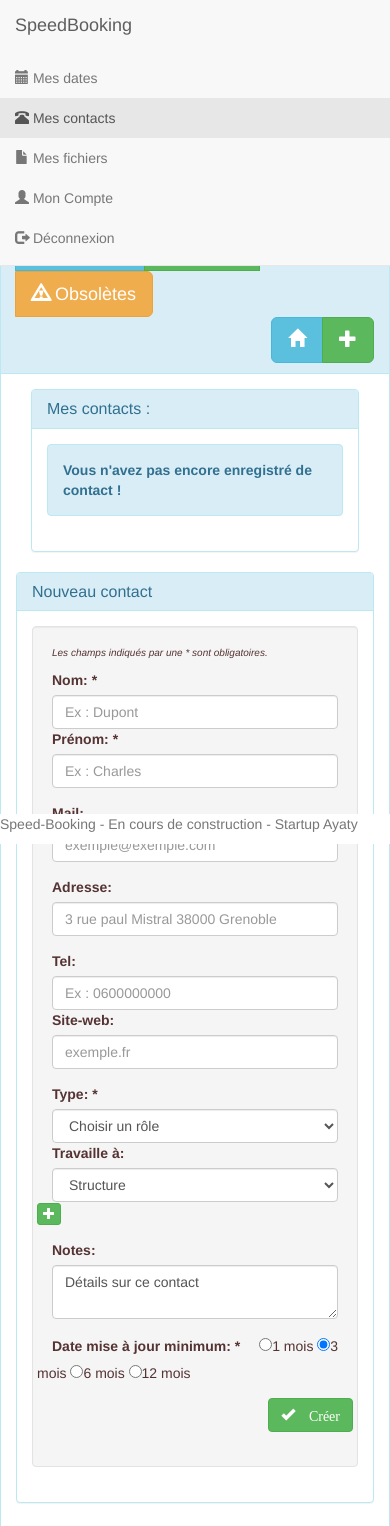
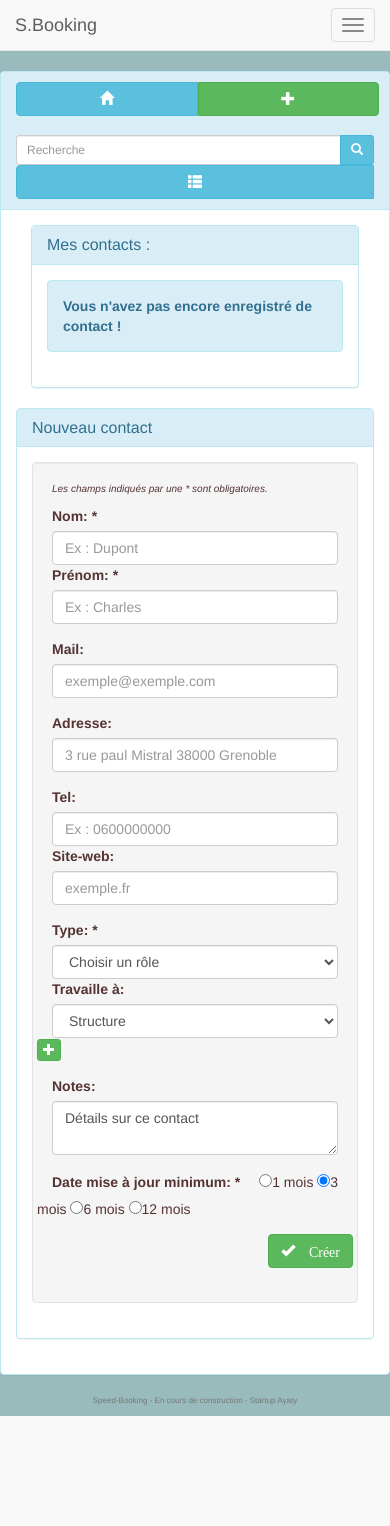
Before and after one commit to Projet-booking-IUT2/speed-booking, a PHP site: page /Views/view.interne.contacts.MAIN.php in a window 390 px wide. Shown: the top 1526 px of the page. After the commit the page ends 1416 px from the top, so only its background shows below. Run offline with PHP 8.4, Linux system fonts and the light colour scheme; data that the repository does not hold is empty; some libraries are stand-ins or nearby versions.

Commit message:
responsive design

```diff
--- a/Speedbooking/Views/index.css
+++ b/Speedbooking/Views/index.css
@@ -1,8 +1,11 @@
 body {
-    padding-top: 70px; /* Pour que les éléments ne disparaissent pas sous la barre de menu*/
     color: #533;
     background-color: #9bb
     }
+header nav {
+  width: 100%;
+}
+
 .LienMenuDeroulant {
    color:white;
    text-decoration: none;
@@ -12,7 +15,7 @@ body {
     font-size: 25px;
 }
 
-td, th {
+.periode td, .periode th {
     text-align: center;
     font-size: 25px;
     height: 80px;
@@ -28,32 +31,11 @@ td, th {
     text-decoration: none;
 }
 
-#logoB {
-  height: 200px;
-	background: white;
-	width: 200px;
-
+.form-horizontal .control-label{
+   text-align:left !important;
 }
 
-
-#logoOver {
-margin-left: auto;
-margin-right: auto;
-margin-top: 25px;
-margin-bottom: 25px;
+footer  {
+  font-size: 8px;
+  text-align: center;
 }
-.form-horizontal .control-label {
-    text-align: left;
-}
-
-footer {
-position:fixed;
-bottom:0;
-left:0;
-width: 100%;
-background: white;
-}
-/*
--RWD
--Couleurs + footer
-*/
--- a/Speedbooking/Views/view.evenementNouveau.php
+++ b/Speedbooking/Views/view.evenementNouveau.php
@@ -12,7 +12,10 @@
 </li>
 <li><a href="../Controler/portail.ctrl.php" ><span class="glyphicon glyphicon-log-out"></span> Déconnexion</a></li>
 </ul>
-
+</div><!--navbar collapse-->
+</div><!--container nav-->
+</nav><!-- nav-->
+</header>
 <div class="col-md-8">
   <div class="panel panel-info">
     <div class="panel-heading">
--- a/Speedbooking/Views/view.externe.connexion_failed.php
+++ b/Speedbooking/Views/view.externe.connexion_failed.php
@@ -7,8 +7,9 @@ Page de connexion failed
   <li><a href="index.php"><span class="glyphicon glyphicon-home"></span> Accueil</a></li>
   <li class="active"><a href="../Controler/portail.ctrl.php" ><span class="glyphicon glyphicon-log-in"></span> Connexion</a></li>
 </ul>
-</div>
-</div>
+</div><!--navbar collapse-->
+</div><!--container nav-->
+</nav><!-- nav-->
 </header>
       <section class="row">
         <div class="col-md-offset-2 col-md-8 col-md-offset-2">
--- a/Speedbooking/Views/view.header.php
+++ b/Speedbooking/Views/view.header.php
@@ -37,7 +37,6 @@ Améliorations :
       <script src="http://maxcdn.bootstrapcdn.com/bootstrap/3.3.5/js/bootstrap.min.js"></script>
       <!--script pour les boites de confirmation-->
       <script>
-
       $(function() {
       	$('a[data-confirm]').click(function(ev) {
       		var href = $(this).attr('href');
@@ -52,15 +51,31 @@ Améliorations :
       		return false;
       	});
       });
+
+      $(function (){
+  $('#menu').on('shown.bs.collapse', function () {
+    $('#icone').removeClass('glyphicon glyphicon-sort-by-alphabet').addClass('glyphicon-folder-open');
+  })
+  $('#menu').on('hidden.bs.collapse', function () {
+    $('#icone').removeClass('glyphicon-folder-open').addClass('glyphicon-folder-close');
+  })
+});
       </script>
       <title>SpeedBooking</title>
     </head>
     <body>
       <div class="container">
         <header class ="row">
-          <div class="navbar navbar-default navbar-fixed-top">
-              <div class="container">
+          <nav class="navbar navbar-default navbar-static-top" role="navigation">
+              <div class="container-fluid">
                 <div class="navbar-header">
-                  <a class="navbar-brand" href="#">SpeedBooking</a>
+                    <button type="button" class="navbar-toggle" data-toggle="collapse" data-target=".navbar-collapse">
+                        <span class="icon-bar"></span>
+                        <span class="icon-bar"></span>
+                        <span class="icon-bar"></span>
+                    </button>
+                    <a class="navbar-brand hidden-xs hidden-sm" href="#">Speed Booking</a>
+                    <a class="navbar-brand hidden-md hidden-lg visible-xs visible-sm" href="#">S.Booking</a>
                 </div>
-                <ul class=" nav navbar-nav navbar-right">
+                <div class="collapse navbar-collapse">
+                  <ul class=" nav navbar-nav navbar-right">
--- a/Speedbooking/Views/view.interne.contacts.MAIN.php
+++ b/Speedbooking/Views/view.interne.contacts.MAIN.php
@@ -30,20 +30,6 @@ $data['structures'] -> liste des structures de contacts existantes pour la toolb
 $data['tris']->type de tri séléctionné (éventuellement)
 
 
-
-A faire :
-
-Améliorations :
-//////////////////////////////////
-Pour les STRUCTURES lors de la création d'un contact : ///////////////////////////////////////////////////////////////////////////////////
--soit on transforme le champ "travaille à" en <option> qui propose toutes les structures existantes.
-Et à coté de ce champ, on met un petit "+" qui permet d'ajouter une nouvelle structure si besoin.
-Comme ça, l'user n'a pas besoin de créer d'abord sa structure pour ensuite retourner créer son contact
-(ça serait nul et chiant)
--soit on fait une fiche structure pour créer des structures et ensuite lui ajouter des contacts/staff, mais
-c'est nul je trouve
-
-
 -->
 <?php include('../Views/view.header.php'); ?>
 
@@ -58,8 +44,9 @@ c'est nul je trouve
 </li>
 <li><a href="../Controler/portail.ctrl.php" ><span class="glyphicon glyphicon-log-out"></span> Déconnexion</a></li>
 </ul>
+</div><!--navbar collapse-->
 </div><!--container nav-->
-</div><!-- nav-->
+</nav><!-- nav-->
 </header>
 <div class="row">
   <div class="panel panel-info">
--- a/Speedbooking/Views/view.interne.contacts.php
+++ b/Speedbooking/Views/view.interne.contacts.php
@@ -182,4 +182,3 @@
     } else {
      include '../Views/view.interne.contactNouveau.php';
     } ?>
-<?php include('../Views/view.footer.php'); ?>
--- a/Speedbooking/Views/view.interne.contacts.toolbar.php
+++ b/Speedbooking/Views/view.interne.contacts.toolbar.php
@@ -1,15 +1,22 @@
-<div class="btn-toolbar">
-    <form class="navbar-form btn-group" action="../Controler/contacts.ctrl.php" method="post">
-      <div class="form-group">
-        <input type="search" class="input-sm form-control" placeholder="Recherche par mots clés" name="keyword">
-        <button type="submit" class="btn btn-primary btn-sm"><span class="glyphicon glyphicon-eye-open"></span>
-        </button>
+<div class="btn-toolbar hidden-xs hidden-sm">
+
+  <div class="btn-group"><a href="../Controler/contacts.ctrl.php?accueil=true" class="btn btn-lg btn-info">
+    <span class="glyphicon glyphicon-home"></span>
+  </a></div>
+  <div class="btn-group">
+    <form class="navbar-form " role="search"  action="../Controler/contacts.ctrl.php" method="post">
+      <div class="input-group">
+        <input type="search" class="input-sm form-control" placeholder="Recherche"  name="keyword">
+        <div class="input-group-btn">
+            <button class="btn btn-info btn-sm" type="submit"><i class="glyphicon glyphicon-search"></i></button>
+        </div>
       </div>
     </form>
-    <div class="btn-group">
+  </div>
+    <div class="btn-group" id="#menu">
       <!--trier par ordre alpha A-Z | PAR DEFAUT-->
       <a href="#" class="btn btn-lg btn-info">
-        <span class="glyphicon glyphicon-sort-by-alphabet"></span> Nom
+        <span class="glyphicon glyphicon-sort-by-alphabet" id="icone"></span> Nom
       </a>
       <!--trier par ordre alpha Z-A
       <a href="#" class="btn btn-info">
@@ -57,31 +64,72 @@
           </ul>
         </li>
       </ul>
-      <!--N'afficher que les favoris OFF -->
+      <!--N'afficher que les favoris -->
       <a href="#" class="btn btn-lg btn-success">
         <span class="glyphicon glyphicon-heart"></span> Favoris
       </a>
-      <!-- N'afficher que les favoris ON
-      <a href="#" class="btn btn-lg btn-success">
-        <span class="glyphicon glyphicon-heart" style="color:#e43d48;"> Favoris</span>
-      </a>
-      -->
-      <!-- N'afficher que les OBSOLETES OFF -->
+
+      <!-- N'afficher que les OBSOLETES-->
       <a href="#" class="btn btn-lg btn-warning">
         <span class="glyphicon glyphicon-warning-sign"></span> Obsolètes
       </a>
-      <!-- N'afficher que les OBSOLETES ON
-      <a href="#" class="btn btn-lg btn-warning">
-        <span class="glyphicon glyphicon-warning-sign" style="color:#e43d48;"> Obsolètes</span>
-      </a>
-      -->
+
     </div>
     <div class="btn-group pull-right">
-      <a href="../Controler/contacts.ctrl.php?accueil=true" class="btn btn-lg btn-info">
-        <span class="glyphicon glyphicon-home"></span>
-      </a>
       <a href="../Controler/contacts.ctrl.php?create=true" class="btn btn-lg btn-success">
         <span class="glyphicon glyphicon-plus"></span>
       </a>
     </div><!--btngroupe-->
 </div><!--toolbar-->
+
+<!--Toolbar responsive -->
+<div class="btn-toolbar hidden-lg hidden-md visible-xs visible-sm">
+    <div class="btn-group btn-group-justified">
+      <a href="../Controler/contacts.ctrl.php?accueil=true" class="btn btn-block btn-info">
+        <span class="glyphicon glyphicon-home"></span>
+      </a>
+      <a href="../Controler/contacts.ctrl.php?create=true" class="btn btn-block btn-success">
+        <span class="glyphicon glyphicon-plus"></span>
+      </a>
+    </div>
+    <div class="btn-group">
+      <form class="navbar-form " role="search"  action="../Controler/contacts.ctrl.php" method="post">
+        <div class="input-group">
+          <input type="search" class="input-sm form-control" placeholder="Recherche"  name="keyword">
+          <div class="input-group-btn">
+              <button class="btn btn-info btn-sm" type="submit"><i class="glyphicon glyphicon-search"></i></button>
+          </div>
+        </div>
+      </form>
+    </div>
+    <div class="btn-group ">
+      <div class="btn-group btn-group-justified">
+        <a class="btn btn-block btn-info " data-toggle="collapse" href="#MenuRecherche">
+          <span class="glyphicon glyphicon-th-list"></span>
+        </a>
+      </div>
+      <ul id="MenuRecherche" class="collapse nav">
+        <div class="btn-group btn-group-justified">
+        <li  class="btn btn-lg btn-info">
+              <a href="#">
+                <span class="glyphicon glyphicon-sort-by-alphabet" id="icone"></span>
+              </a>
+        </li>
+        <li class="btn btn-lg btn-info">
+          <a href="#" >
+            <span class="glyphicon glyphicon-sort-by-attributes-alt"></span>
+          </a>
+        </li>
+        <li class="btn btn-lg btn-success">
+          <a href="#" >
+            <span class="glyphicon glyphicon-heart"></span>
+          </a>
+        </li>
+        <li class="btn btn-lg btn-warning">
+          <a href="#" >
+            <span class="glyphicon glyphicon-warning-sign"></span>
+          </a>
+        </li></div>
+      </ul>
+    </div>
+</div>
--- a/Speedbooking/Views/view.interne.date.php
+++ b/Speedbooking/Views/view.interne.date.php
@@ -11,8 +11,10 @@
         </li>
         <li><a href="../Controler/portail.ctrl.php" ><span class="glyphicon glyphicon-log-out"></span> Déconnexion</a></li>
       </ul>
+    </div><!--navbar collapse-->
     </div><!--container nav-->
-  </div><!-- nav-->
+    </nav><!-- nav-->
+  </header>
   <script type="text/javascript">
       jQuery(function($){
           $('.month').hide();
--- a/Speedbooking/Views/view.interne.groupe.php
+++ b/Speedbooking/Views/view.interne.groupe.php
@@ -14,8 +14,9 @@
         </li>
         <li><a href="../Controler/portail.ctrl.php" ><span class="glyphicon glyphicon-log-out"></span> Déconnexion</a></li>
       </ul>
-    </div>
-  </div>
+    </div><!--navbar collapse-->
+    </div><!--container nav-->
+    </nav><!-- nav-->
 </header>
 <?php include('../Views/view.interne.groupe.aside.php'); ?>
 <?php
```
Also changed, not shown: Speedbooking/Views/view.externe.connexion.php (+4 -4 lines), Speedbooking/Views/view.interne.date.aside.php (+4 -3 lines), Speedbooking/Views/view.interne.fichiers.php (+4 -3 lines), Speedbooking/Views/view.interne.fichiers.toolbar.php (+49 -6 lines), Speedbooking/Views/logo100.png (added).
